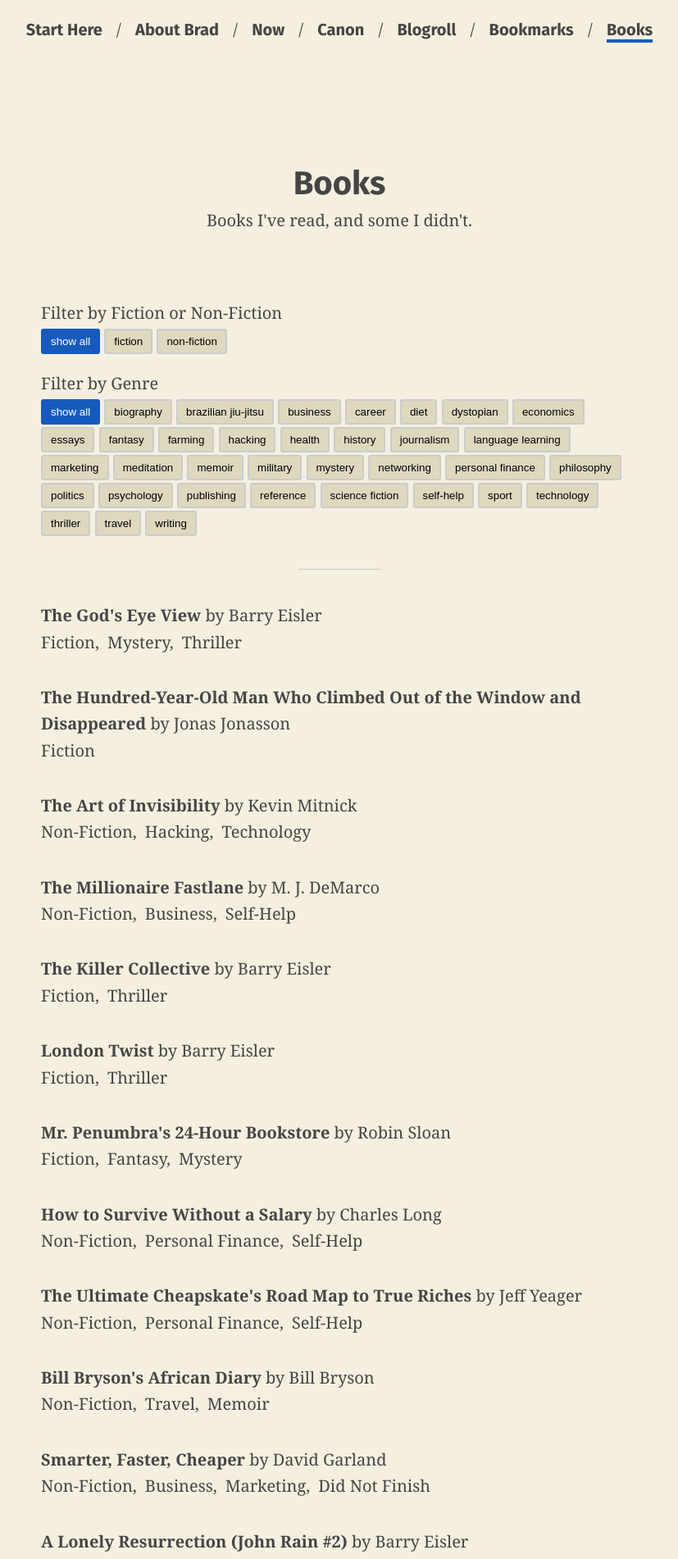
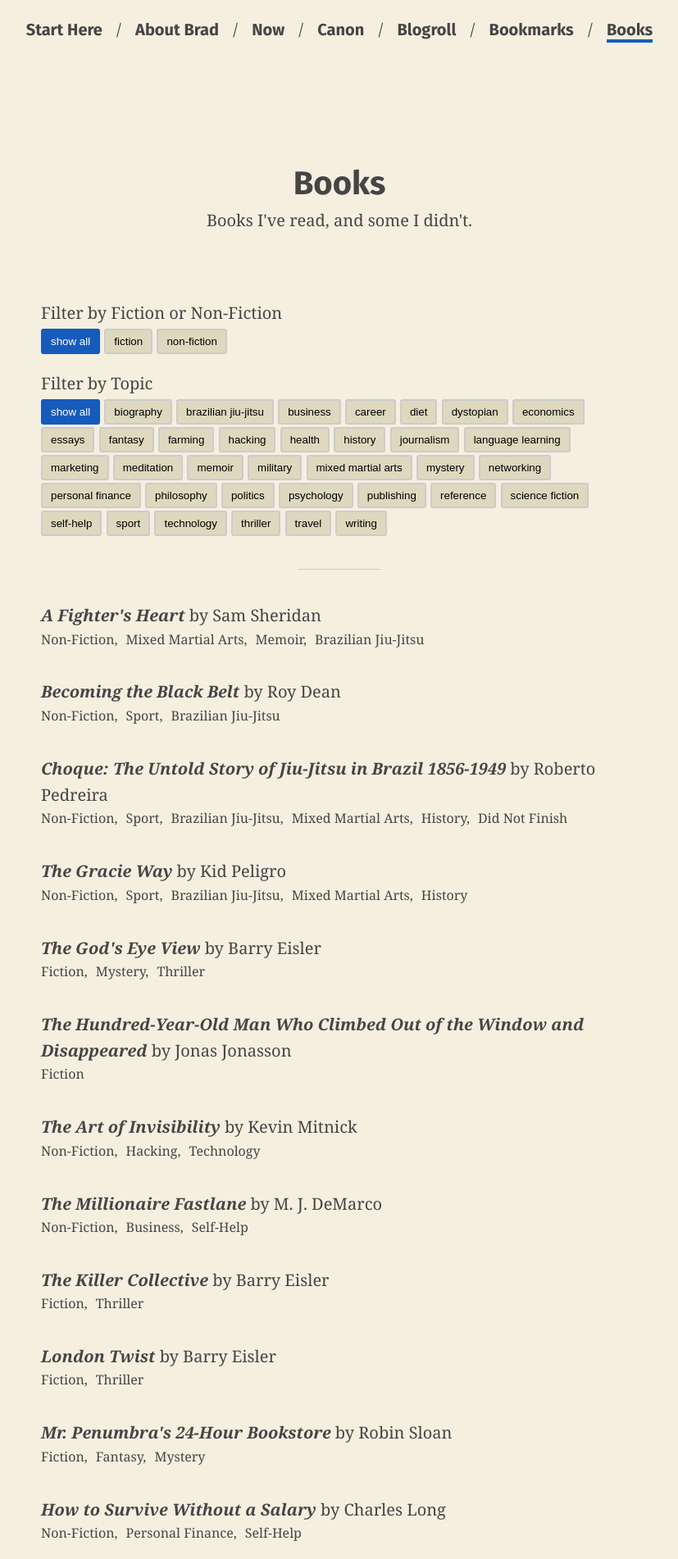
Before and after one commit to bradonomics/bradonomics.com, a Jekyll site: the page built from _pages/books.html, in a window 1280 px wide. Shown: the top 1902 px of the page at 82% size, without its empty margins (226-1053 px from the left). Built offline with Jekyll 4.4.1, drawn with Linux system fonts in a browser that asks for light colours.

Commit message:
Update books

```diff
--- a/_data/books.yml
+++ b/_data/books.yml
@@ -2,6 +2,26 @@
   author:
   fiction: false
   tags: []
+  finished: true
+- title: A Fighter's Heart
+  author: Sam Sheridan
+  fiction: false
+  tags: ['Mixed Martial Arts', 'Memoir', 'Brazilian Jiu-Jitsu']
+  finished: true
+- title: Becoming the Black Belt
+  author: Roy Dean
+  fiction: false
+  tags: ['Sport', 'Brazilian Jiu-Jitsu']
+  finished: true
+- title: 'Choque: The Untold Story of Jiu-Jitsu in Brazil 1856-1949'
+  author: Roberto Pedreira
+  fiction: false
+  tags: ['Sport', 'Brazilian Jiu-Jitsu', 'Mixed Martial Arts', 'History']
+  finished: false
+- title: The Gracie Way
+  author: Kid Peligro
+  fiction: false
+  tags: ['Sport', 'Brazilian Jiu-Jitsu', 'Mixed Martial Arts', 'History']
   finished: true
 - title: The God's Eye View
   author: Barry Eisler
--- a/_pages/books.html
+++ b/_pages/books.html
@@ -18,7 +18,7 @@
     <button class="button" data-filter=".fiction">fiction</button>
     <button class="button" data-filter=".nonfiction">non-fiction</button>
   </div>
-  <p class="mb-0">Filter by Genre</p>
+  <p class="mb-0">Filter by Topic</p>
   <div class="button-group mb-1" data-filter-group="genre">
     <button class="button is-checked" data-filter="">show all</button>
     {% assign books = site.data.books | map: 'tags' | join: ',' | split: ',' | uniq | sort %}
--- a/_sass/article.scss
+++ b/_sass/article.scss
@@ -107,9 +107,13 @@
 
 .book__title {
   font-weight: bold;
+  font-style: italic;
 }
 
-.book__meta > span {
+.book__meta {
+  font-size: .8rem;
+
+  > span {
 
     + span {
       padding-left: .5rem;
@@ -124,3 +128,5 @@
     }
 
   }
+
+}
```
Lines whose indentation alone changed are shown as unchanged.
